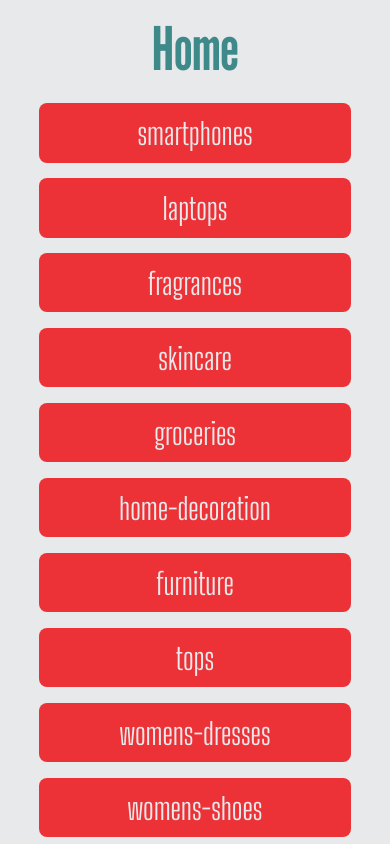
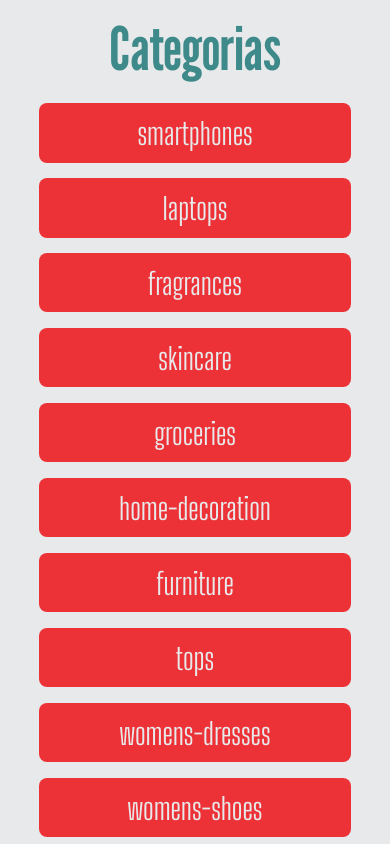
Before and after one commit to eugeniainsaurralde/gymHybrid, a React Native app: screen /Home in a window 390 px wide. Built offline with nearby package versions, Linux system fonts and the light colour scheme.

Commit message:
fix navigation and styles of goBack

```diff
--- a/App.js
+++ b/App.js
@@ -1,53 +1,28 @@
-import { SafeAreaView, StatusBar, StyleSheet } from "react-native";
-import { useState } from "react";
+import { StatusBar, StyleSheet } from "react-native";
 import { useFonts } from "expo-font";
-import ProductsByCategory from "./src/screens/ProductsByCategory";
-import Home from "./src/screens/Home";
-import ProductDetail from "./src/screens/ProductDetail";
+import { createNativeStackNavigator } from "@react-navigation/native-stack";
+
 import { Palete } from "./src/globals/Palete";
 import { FontCollection } from "./src/globals/Fonts";
 
+import MainNavigator from "./src/navigation/MainNavigator";
+
+const Stack = createNativeStackNavigator();
+
 const App = () => {
   const [fontLoaded] = useFonts(FontCollection);
-  const [categorySelected, setCategorySelected] = useState("");
-  const [productId, setProductId] = useState(0);
-
   if (!fontLoaded) {
     return null;
   }
-  const selectedCategoryState = (category) => {
-    setCategorySelected(category);
-  };
-  const selectedProductId = (id) => {
-    setProductId(id);
-  };
 
   return (
     <>
       <StatusBar backgroundColor={Palete.darkWhite} barStyle={"dark-content"} />
-      <SafeAreaView style={styles.container}>
-        {categorySelected ? (
-          productId ? (
-            <ProductDetail productId={productId} />
-          ) : (
-            <ProductsByCategory
-              categorySelected={categorySelected}
-              selectedProductId={selectedProductId}
-            />
-          )
-        ) : (
-          <Home selectedCategoryState={selectedCategoryState} />
-        )}
-      </SafeAreaView>
+      <MainNavigator />
     </>
   );
 };
 
 export default App;
 
-const styles = StyleSheet.create({
-  container: {
-    flex: 1,
-    backgroundColor: Palete.darkWhite,
-  },
-});
+const styles = StyleSheet.create({});
--- a/package.json
+++ b/package.json
@@ -10,12 +10,16 @@
   },
   "dependencies": {
     "@expo/metro-runtime": "^3.1.1",
+    "@react-navigation/native": "^6.1.12",
+    "@react-navigation/native-stack": "^6.9.20",
     "expo": "~50.0.2",
     "expo-font": "^11.10.3",
     "expo-status-bar": "~1.11.1",
     "react": "18.2.0",
     "react-dom": "18.2.0",
     "react-native": "0.73.2",
+    "react-native-safe-area-context": "4.8.2",
+    "react-native-screens": "~3.29.0",
     "react-native-web": "~0.19.6"
   },
   "devDependencies": {
--- a/src/components/CardCategory.js
+++ b/src/components/CardCategory.js
@@ -1,11 +1,13 @@
 import { StyleSheet, useWindowDimensions } from "react-native";
 import PrimaryButton from "./wrappers/PrimaryButton";
 
-const CardCategory = ({ item, selectedCategoryState }) => {
+const CardCategory = ({ item, navigation }) => {
   const { width } = useWindowDimensions();
   return (
     <PrimaryButton
-      onPress={() => selectedCategoryState(item)}
+      onPress={() =>
+        navigation.navigate("ProductsByCategory", { categorySelected: item })
+      }
       styleText={[width >= 320 ? { fontSize: 30 } : { fontSize: 20 }]}
       stylePressable={styles.pressable}
     >
--- a/src/components/CardProducts.js
+++ b/src/components/CardProducts.js
@@ -10,7 +10,7 @@ import { Palete } from "../globals/Palete";
 import Fonts from "../globals/Fonts";
 import SecondaryButton from "./wrappers/SecondaryButton";
 
-const CardProducts = ({ item, selectedProductId }) => {
+const CardProducts = ({ item, navigation }) => {
   const { width } = useWindowDimensions();
 
   return (
@@ -39,7 +39,12 @@ const CardProducts = ({ item, selectedProductId }) => {
         </Text>
         <SecondaryButton
           style={styles.button}
-          onPress={() => selectedProductId(item.id)}
+          onPress={() =>
+            navigation.navigate("ProductDetail", {
+              productId: item.id,
+              productTitle: item.title,
+            })
+          }
         >
           <Text>Ver mas</Text>
         </SecondaryButton>
--- a/src/components/Categories.js
+++ b/src/components/Categories.js
@@ -2,16 +2,13 @@ import { StyleSheet, FlatList } from "react-native";
 import categories from "../data/categories.json";
 import CardCategory from "./CardCategory";
 
-const Categories = ({ selectedCategoryState }) => {
+const Categories = ({ navigation }) => {
   return (
     <FlatList
       data={categories}
       keyExtractor={(item) => item}
       renderItem={({ item }) => (
-        <CardCategory
-          selectedCategoryState={selectedCategoryState}
-          item={item}
-        />
+        <CardCategory item={item} navigation={navigation} />
       )}
     />
   );
--- a/src/components/Header.js
+++ b/src/components/Header.js
@@ -1,13 +1,32 @@
-import { StyleSheet, Text, View, useWindowDimensions } from "react-native";
+import {
+  Pressable,
+  StyleSheet,
+  Text,
+  View,
+  useWindowDimensions,
+} from "react-native";
 import React from "react";
 import { Palete } from "../globals/Palete";
 import Fonts from "../globals/Fonts";
+import { AntDesign } from "@expo/vector-icons";
+import ShadowPrimary from "./wrappers/ShadowPrimary";
 
-const Header = ({ title = "Home" }) => {
+const Header = ({ title, navigation }) => {
   const { width } = useWindowDimensions();
 
   return (
     <View style={styles.container}>
+      {navigation.canGoBack() && (
+        <ShadowPrimary style={styles.goBack}>
+          <Pressable
+            onPress={() => {
+              navigation.goBack();
+            }}
+          >
+            <AntDesign name="left" size={30} color={Palete.darkGray} />
+          </Pressable>
+        </ShadowPrimary>
+      )}
       <Text
         style={[
           styles.text,
@@ -24,10 +43,22 @@ export default Header;
 
 const styles = StyleSheet.create({
   container: {
+    backgroundColor: Palete.darkWhite,
+    padding: "3%",
+    flexDirection: "row",
     alignItems: "center",
-    padding: "3%",
+    position: "relative",
+  },
+  goBack: {
+    flex: 1,
+    position: "absolute",
+    backgroundColor: Palete.lightGray,
+    padding: "1%",
+    marginHorizontal: "2%",
+    borderRadius: 5,
   },
   text: {
+    flex: 11,
     color: Palete.secondary,
     fontFamily: Fonts.mainFont,
     textAlign: "center",
--- /dev/null
+++ b/src/navigation/MainNavigator.js
@@ -0,0 +1,49 @@
+import { StyleSheet } from "react-native";
+import { NavigationContainer } from "@react-navigation/native";
+import { createNativeStackNavigator } from "@react-navigation/native-stack";
+
+import ProductsByCategory from "../screens/ProductsByCategory";
+import Home from "../screens/Home";
+import ProductDetail from "../screens/ProductDetail";
+import Header from "../components/Header";
+
+const Stack = createNativeStackNavigator();
+
+const MainNavigator = () => {
+  return (
+    <NavigationContainer>
+      <Stack.Navigator
+        initialRouteName="Home"
+        screenOptions={({ route, navigation }) => {
+          return {
+            header: () => {
+              return (
+                <Header
+                  navigation={navigation}
+                  title={
+                    route.name === "Home"
+                      ? "Categorias"
+                      : route.name === "ProductsByCategory"
+                      ? route.params.categorySelected
+                      : route.params.productTitle
+                  }
+                />
+              );
+            },
+          };
+        }}
+      >
+        <Stack.Screen name="Home" component={Home} />
+        <Stack.Screen
+          name="ProductsByCategory"
+          component={ProductsByCategory}
+        />
+        <Stack.Screen name="ProductDetail" component={ProductDetail} />
+      </Stack.Navigator>
+    </NavigationContainer>
+  );
+};
+
+export default MainNavigator;
+
+const styles = StyleSheet.create({});
--- a/src/screens/Home.js
+++ b/src/screens/Home.js
@@ -1,16 +1,20 @@
-import { StyleSheet } from "react-native";
+import { StyleSheet, View } from "react-native";
 import Categories from "../components/Categories";
-import Header from "../components/Header";
+import { Palete } from "../globals/Palete";
 
-const Home = ({ selectedCategoryState }) => {
+const Home = ({ navigation }) => {
   return (
-    <>
-      <Header />
-      <Categories selectedCategoryState={selectedCategoryState} />
-    </>
+    <View style={styles.container}>
+      <Categories navigation={navigation} />
+    </View>
   );
 };
 
 export default Home;
 
-const styles = StyleSheet.create({});
+const styles = StyleSheet.create({
+  container: {
+    flex: 1,
+    backgroundColor: Palete.darkWhite,
+  },
+});
--- a/src/screens/ProductDetail.js
+++ b/src/screens/ProductDetail.js
@@ -9,11 +9,11 @@ import React, { useEffect, useState } from "react";
 import Products from "../data/products.json";
 import { Palete } from "../globals/Palete";
 import Fonts from "../globals/Fonts";
-import Header from "../components/Header";
 import ShadowPrimary from "../components/wrappers/ShadowPrimary";
 import PrimaryButton from "../components/wrappers/PrimaryButton";
 
-const ProductDetail = ({ productId }) => {
+const ProductDetail = ({ route }) => {
+  const { productId } = route.params;
   const [productDetail, setProductDetail] = useState({});
 
   useEffect(() => {
@@ -25,7 +25,6 @@ const ProductDetail = ({ productId }) => {
 
   return (
     <View style={styles.container}>
-      <Header title={productDetail.title} />
       <ShadowPrimary style={styles.imageContainer}>
         <Image
           source={{
@@ -68,8 +67,9 @@ export default ProductDetail;
 
 const styles = StyleSheet.create({
   container: {
+    backgroundColor: Palete.darkWhite,
     flex: 1,
-    marginHorizontal: "4%",
+    paddingHorizontal: "4%",
     paddingBottom: "2%",
     justifyContent: "space-evenly",
     alignItems: "center",
--- a/src/screens/ProductsByCategory.js
+++ b/src/screens/ProductsByCategory.js
@@ -1,11 +1,13 @@
 import { StyleSheet, FlatList, View } from "react-native";
 import { useEffect, useState } from "react";
-import Header from "../components/Header";
 import Products from "../data/products.json";
 import CardProducts from "../components/CardProducts";
 import Search from "../components/Search";
+import { Palete } from "../globals/Palete";
 
-const ProductsByCategory = ({ categorySelected, selectedProductId }) => {
+const ProductsByCategory = ({ navigation, route }) => {
+  const { categorySelected } = route.params;
+
   const [productsFiltered, setProductsFiltered] = useState("");
   const [keyWord, setKeyWord] = useState("");
 
@@ -30,20 +32,24 @@ const ProductsByCategory = ({ categorySelected, selectedProductId }) => {
   };
 
   return (
-    <>
-      <Header title={categorySelected} />
+    <View style={styles.container}>
       <Search onHandlerKeyWord={onHandlerKeyWord} />
       <FlatList
         data={productsFiltered}
         keyExtractor={(item) => item.id}
         renderItem={({ item }) => (
-          <CardProducts item={item} selectedProductId={selectedProductId} />
+          <CardProducts item={item} navigation={navigation} />
         )}
       />
-    </>
+    </View>
   );
 };
 
 export default ProductsByCategory;
 
-const styles = StyleSheet.create({});
+const styles = StyleSheet.create({
+  container: {
+    flex: 1,
+    backgroundColor: Palete.darkWhite,
+  },
+});
```
Also changed, not shown: 1 other file (tests, documents, lock files or other folders).
